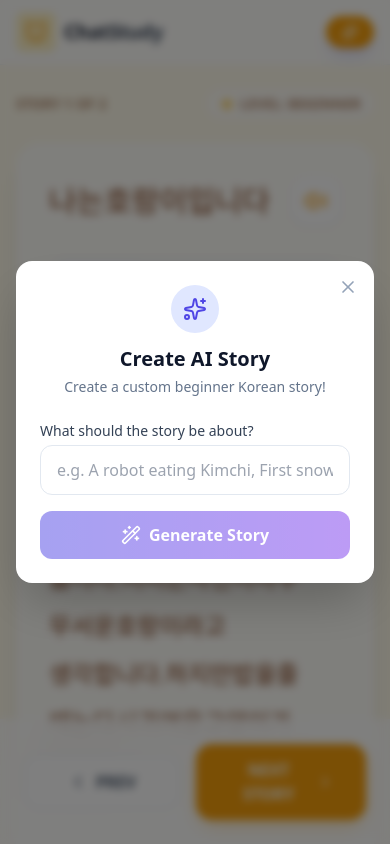
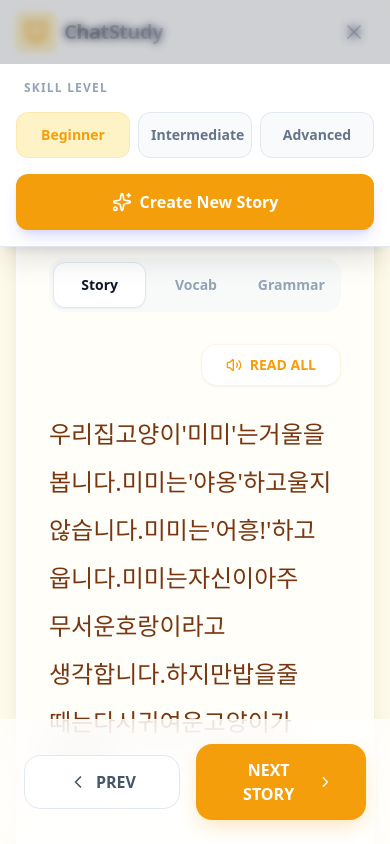
Before and after one commit to ankijung88-cloud/ChatStudy, a Next.js app: page / in a window 390 px wide. Both pictures are taken after a click on the button 350 px from the left and 32 px from the top of the page. Shown: the top 844 px of the page. Built offline with nearby package versions, Linux system fonts and the light colour scheme.

Commit message:
feat: Add responsive hamburger menu for mobile

```diff
--- a/app/page.tsx
+++ b/app/page.tsx
@@ -4,7 +4,7 @@ import React, { useState, useEffect } from 'react';
 import {
     BookOpen, Globe, Languages, List, MessageCircle, ChevronRight, ChevronLeft,
     Volume2, CheckCircle2, Star, X, Sparkles, Cat, Snowflake, Ghost, Bot,
-    Utensils, Zap, Moon, Sun, Monitor, Loader2, Wand2
+    Utensils, Zap, Moon, Sun, Monitor, Loader2, Wand2, Menu
 } from 'lucide-react';
 import { motion, AnimatePresence } from 'framer-motion';
 
@@ -426,6 +426,7 @@ export default function App() {
     // AI Generator State
     const [showGenerator, setShowGenerator] = useState(false);
     const [isGenerating, setIsGenerating] = useState(false);
+    const [isMenuOpen, setIsMenuOpen] = useState(false);
 
     const stories = storyData[currentLevel];
     const currentStory = stories[currentStoryIndex];
@@ -481,6 +482,7 @@ export default function App() {
         setCurrentStoryIndex(0);
         setShowTranslation(false);
         setActiveTab('story');
+        setIsMenuOpen(false);
     };
 
     const generateStory = async (topic: string) => {
@@ -592,7 +594,7 @@ export default function App() {
             className="min-h-screen font-sans transition-colors duration-500"
             style={{ backgroundColor: theme.background, color: theme.text }}
         >
-            <header className="bg-white/80 backdrop-blur-md border-b border-slate-200/50 sticky top-0 z-10">
+            <header className="bg-white/80 backdrop-blur-md border-b border-slate-200/50 sticky top-0 z-50">
                 <div className="max-w-3xl mx-auto px-4 h-16 flex items-center justify-between">
                     <div className="flex items-center gap-2">
                         <div
@@ -605,8 +607,11 @@ export default function App() {
                             ChatStudy
                         </h1>
                     </div>
-                    <div className="flex items-center gap-3">
-                        <div className="hidden sm:flex gap-1 text-sm font-medium">
+
+                    <div className="flex items-center gap-2">
+                        {/* Desktop Navigation */}
+                        <div className="hidden sm:flex items-center gap-3">
+                            <div className="flex gap-1 text-sm font-medium">
                                 {['beginner', 'intermediate', 'advanced'].map((level) => (
                                     <button
                                         key={level}
@@ -627,10 +632,73 @@ export default function App() {
                                 className="flex items-center gap-1.5 px-4 py-2 rounded-full text-white text-sm font-bold shadow-lg shadow-indigo-500/20 hover:scale-105 active:scale-95 transition-all w-fit"
                             >
                                 <Sparkles className="w-4 h-4" />
-                            <span className="hidden xs:inline">Create</span>
+                                <span>Create</span>
+                            </button>
+                        </div>
+
+                        {/* Mobile Hamburger Button */}
+                        <button
+                            onClick={() => setIsMenuOpen(!isMenuOpen)}
+                            className="p-2 sm:hidden text-slate-600 hover:bg-slate-100 rounded-xl transition-colors"
+                        >
+                            {isMenuOpen ? <X className="w-6 h-6" /> : <Menu className="w-6 h-6" />}
                         </button>
                     </div>
                 </div>
+
+                {/* Mobile Menu Overlay */}
+                <AnimatePresence>
+                    {isMenuOpen && (
+                        <>
+                            <motion.div
+                                initial={{ opacity: 0 }}
+                                animate={{ opacity: 1 }}
+                                exit={{ opacity: 0 }}
+                                onClick={() => setIsMenuOpen(false)}
+                                className="fixed inset-0 bg-slate-900/20 backdrop-blur-sm z-40 sm:hidden"
+                            />
+                            <motion.div
+                                initial={{ opacity: 0, y: -20 }}
+                                animate={{ opacity: 1, y: 0 }}
+                                exit={{ opacity: 0, y: -20 }}
+                                className="absolute top-16 left-0 right-0 bg-white border-b border-slate-200 p-4 shadow-xl z-50 sm:hidden"
+                            >
+                                <div className="flex flex-col gap-4">
+                                    <div className="text-xs font-bold text-slate-400 uppercase tracking-widest px-2">
+                                        Skill Level
+                                    </div>
+                                    <div className="grid grid-cols-3 gap-2">
+                                        {['beginner', 'intermediate', 'advanced'].map((level) => (
+                                            <button
+                                                key={level}
+                                                onClick={() => handleLevelChange(level)}
+                                                style={{
+                                                    backgroundColor: currentLevel === level ? theme.secondary : '#f8fafc',
+                                                    color: currentLevel === level ? theme.primary : '#64748b',
+                                                    border: `1px solid ${currentLevel === level ? theme.primary + '20' : '#e2e8f0'}`
+                                                }}
+                                                className="px-3 py-3 rounded-xl text-sm font-bold capitalize transition-all active:scale-95"
+                                            >
+                                                {level}
+                                            </button>
+                                        ))}
+                                    </div>
+                                    <button
+                                        onClick={() => {
+                                            setShowGenerator(true);
+                                            setIsMenuOpen(false);
+                                        }}
+                                        style={{ backgroundColor: theme.primary }}
+                                        className="w-full flex items-center justify-center gap-2 py-4 rounded-xl text-white font-bold shadow-lg shadow-indigo-500/20 active:scale-[0.98] transition-all"
+                                    >
+                                        <Sparkles className="w-5 h-5" />
+                                        Create New Story
+                                    </button>
+                                </div>
+                            </motion.div>
+                        </>
+                    )}
+                </AnimatePresence>
             </header>
 
             <main className="max-w-3xl mx-auto px-4 py-6 pb-32">
```
Lines whose indentation alone changed are shown as unchanged.
